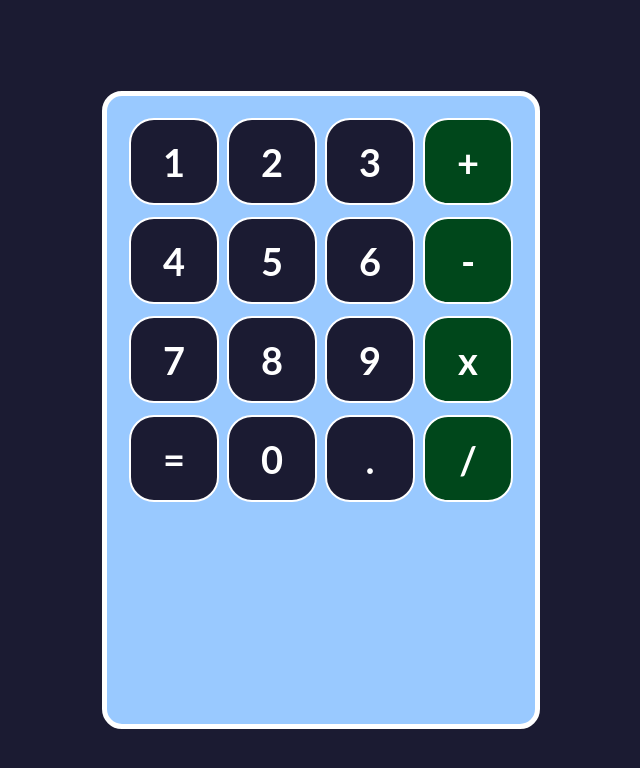
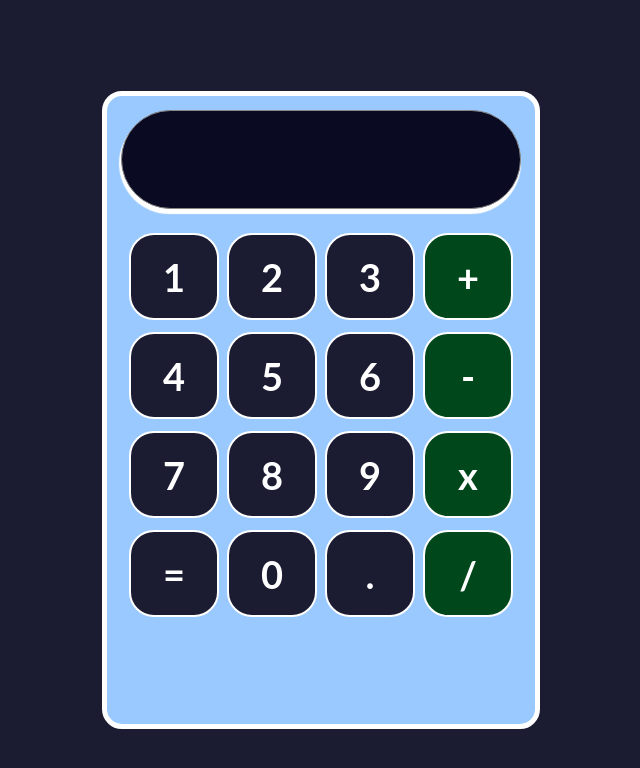
Before and after one commit to collajuan/React_freeCodeCamp, a React (Create React App) app in the folder calculadora/: page / in a window 1280 px wide. Shown: the top 768 px of the page, without its empty margins (319-959 px from the left). Built offline with nearby package versions, Linux system fonts and the light colour scheme.

Commit message:
pantalla.css

```diff
--- a/calculadora/src/App.js
+++ b/calculadora/src/App.js
@@ -1,5 +1,6 @@
 import './App.css';
 import Boton from './componentes/Boton';
+import Pantalla from './componentes/Pantalla';
 
 function App() {
   return (
@@ -8,6 +9,8 @@
       </div>
 
       <div className='contenedor-calculadora'>
+        <Pantalla />
+
         <div className='fila'>
           <Boton>1</Boton>
           <Boton>2</Boton>
--- a/calculadora/src/componentes/Pantalla.js
+++ b/calculadora/src/componentes/Pantalla.js
@@ -1,4 +1,5 @@
 import React from 'react'
+import '../stylesheets/Pantalla.css'
 
 const Pantalla = ({ input }) => (
     <div className='input'>
--- /dev/null
+++ b/calculadora/src/stylesheets/Pantalla.css
@@ -0,0 +1,16 @@
+.input {
+    height: 75px;
+    border-radius: 50px;
+    margin-bottom: 20px;
+    display: flex;
+    justify-content: flex-end;
+    align-items: center;
+    font-weight: bold;
+    font-size: 30px;
+    background-color: #0a0a23;
+    color: white;
+    padding: 11px;
+    padding-right: 30px;
+    border: 1px solid #888;
+    box-shadow: -1px 4px 1px 1px white;
+}
```
